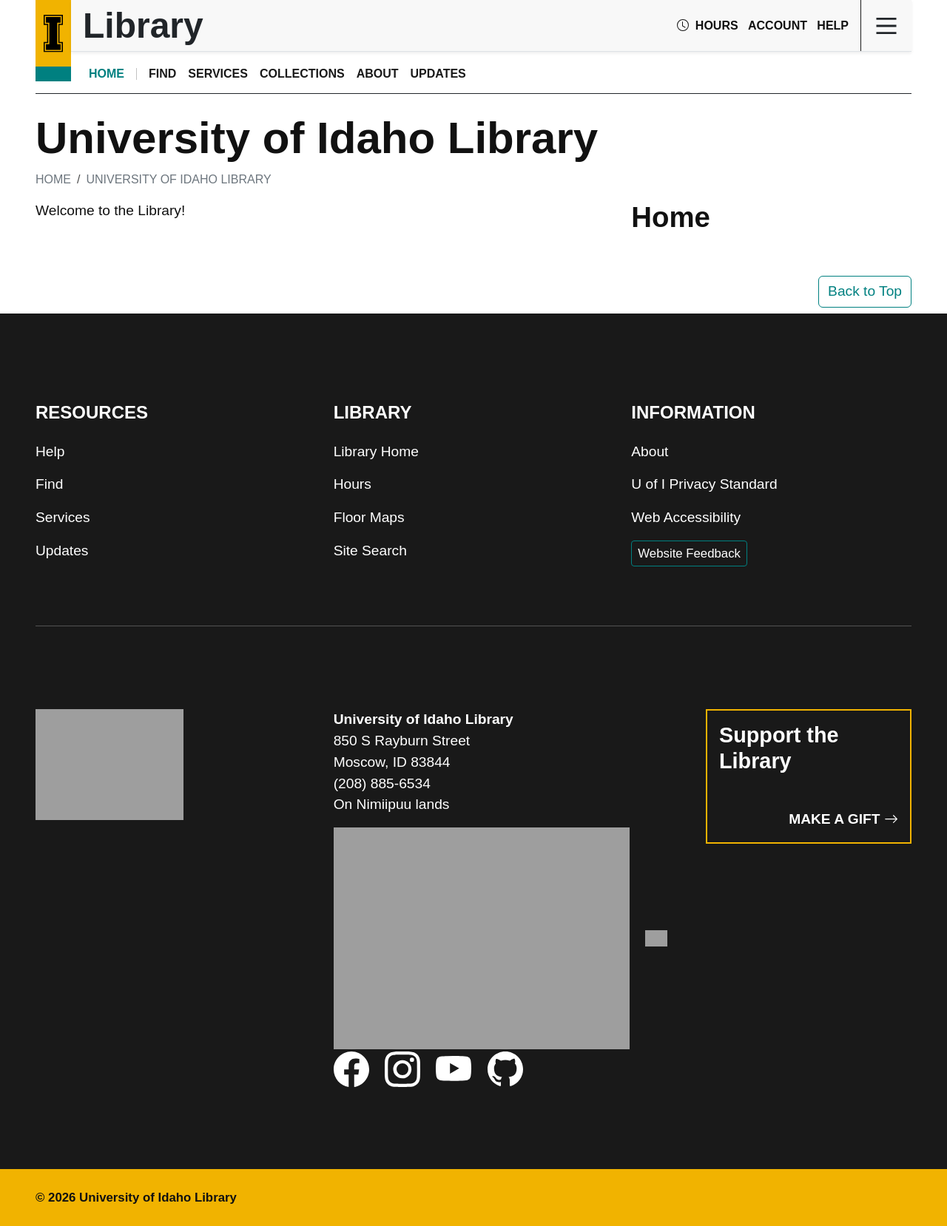
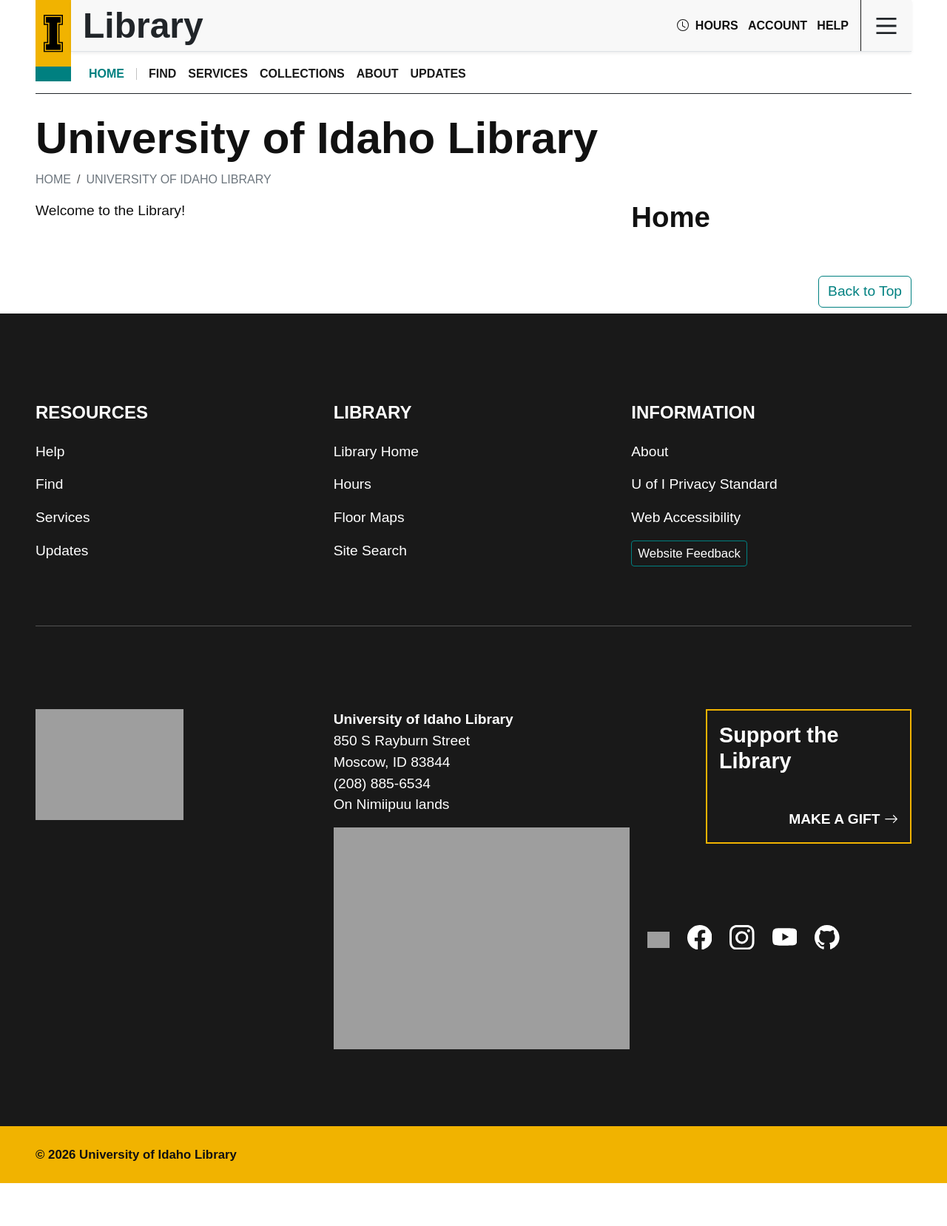
Before and after one commit to uidaholib/mainweb-lib-uidaho, a Jekyll site: the page built from content/index.md, in a window 1280 px wide. Shown: the whole page at 74% size. Built offline with Jekyll 4.4.1, drawn with Linux system fonts in a browser that asks for light colours; after the commit the page ends 1600 px from its top, so only the background shows below that.

Commit message:
tweak social icons

```diff
--- a/_includes/components/social-media-icons.html
+++ b/_includes/components/social-media-icons.html
@@ -1,31 +1,29 @@
-<div class="social-media-icons">
-    <span class="visually-hidden">University of Idaho Library on social media:</span>
-    <ul class="list-inline h1">
-        <li class="list-inline-item"><a href="https://poetry.lib.uidaho.edu/" title="Vandal Poem of the Day" ><img src="{{ '/images/vpod-30.png' | prepend: site.lib-media }}" alt="Vandal Poem of the Day logo"></a></li>
-        <li class="list-inline-item"><a href="https://harvester.lib.uidaho.edu/" title="Idaho Harvester" ><img src="{{ '/images/babyjoe.jpg' | prepend: site.lib-media }}" width="30" alt="Idaho Harvester logo"></a></li>
-        <li class="list-inline-item"><a href="https://www.facebook.com/UofILibrary" title="Facebook" >
+<div class="social-media-icons hstack gap-4 h3">
+    <div class="visually-hidden">University of Idaho Library on social media:</div>
+    <div class="p2"><a href="https://poetry.lib.uidaho.edu/" title="Vandal Poem of the Day" ><img src="{{ '/images/vpod-30.png' | prepend: site.lib-media }}" alt="Vandal Poem of the Day logo"></a></div>
+    <div class="p2"><a href="https://harvester.lib.uidaho.edu/" title="Idaho Harvester" ><img src="{{ '/images/babyjoe.jpg' | prepend: site.lib-media }}" width="30" alt="Idaho Harvester logo"></a></div>
+    <div class="p2"><a href="https://www.facebook.com/UofILibrary" title="Facebook" >
         <svg xmlns="http://www.w3.org/2000/svg" width="16" height="16" fill="currentColor" class="bi bi-facebook" viewBox="0 0 16 16">
         <path d="M16 8.049c0-4.446-3.582-8.05-8-8.05C3.58 0-.002 3.603-.002 8.05c0 4.017 2.926 7.347 6.75 7.951v-5.625h-2.03V8.05H6.75V6.275c0-2.017 1.195-3.131 3.022-3.131.876 0 1.791.157 1.791.157v1.98h-1.009c-.993 0-1.303.621-1.303 1.258v1.51h2.218l-.354 2.326H9.25V16c3.824-.604 6.75-3.934 6.75-7.951"/>
         </svg>
         <span class="visually-hidden">Facebook</span>
-        </a></li>
-        <li class="list-inline-item"><a href="https://www.instagram.com/uofilibrary/" title="Instagram" >
+    </a></div>
+    <div class="p2"><a href="https://www.instagram.com/uofilibrary/" title="Instagram" >
         <svg xmlns="http://www.w3.org/2000/svg" width="16" height="16" fill="currentColor" class="bi bi-instagram" viewBox="0 0 16 16">
         <path d="M8 0C5.829 0 5.556.01 4.703.048 3.85.088 3.269.222 2.76.42a3.9 3.9 0 0 0-1.417.923A3.9 3.9 0 0 0 .42 2.76C.222 3.268.087 3.85.048 4.7.01 5.555 0 5.827 0 8.001c0 2.172.01 2.444.048 3.297.04.852.174 1.433.372 1.942.205.526.478.972.923 1.417.444.445.89.719 1.416.923.51.198 1.09.333 1.942.372C5.555 15.99 5.827 16 8 16s2.444-.01 3.298-.048c.851-.04 1.434-.174 1.943-.372a3.9 3.9 0 0 0 1.416-.923c.445-.445.718-.891.923-1.417.197-.509.332-1.09.372-1.942C15.99 10.445 16 10.173 16 8s-.01-2.445-.048-3.299c-.04-.851-.175-1.433-.372-1.941a3.9 3.9 0 0 0-.923-1.417A3.9 3.9 0 0 0 13.24.42c-.51-.198-1.092-.333-1.943-.372C10.443.01 10.172 0 7.998 0zm-.717 1.442h.718c2.136 0 2.389.007 3.232.046.78.035 1.204.166 1.486.275.373.145.64.319.92.599s.453.546.598.92c.11.281.24.705.275 1.485.039.843.047 1.096.047 3.231s-.008 2.389-.047 3.232c-.035.78-.166 1.203-.275 1.485a2.5 2.5 0 0 1-.599.919c-.28.28-.546.453-.92.598-.28.11-.704.24-1.485.276-.843.038-1.096.047-3.232.047s-2.39-.009-3.233-.047c-.78-.036-1.203-.166-1.485-.276a2.5 2.5 0 0 1-.92-.598 2.5 2.5 0 0 1-.6-.92c-.109-.281-.24-.705-.275-1.485-.038-.843-.046-1.096-.046-3.233s.008-2.388.046-3.231c.036-.78.166-1.204.276-1.486.145-.373.319-.64.599-.92s.546-.453.92-.598c.282-.11.705-.24 1.485-.276.738-.034 1.024-.044 2.515-.045zm4.988 1.328a.96.96 0 1 0 0 1.92.96.96 0 0 0 0-1.92m-4.27 1.122a4.109 4.109 0 1 0 0 8.217 4.109 4.109 0 0 0 0-8.217m0 1.441a2.667 2.667 0 1 1 0 5.334 2.667 2.667 0 0 1 0-5.334"/>
         </svg>
         <span class="visually-hidden">Instagram </span>
-        </a></li>
-        <li class="list-inline-item"><a href="https://www.youtube.com/user/UofILibrary" title="YouTube" >
+    </a></div>
+    <div class="p2"><a href="https://www.youtube.com/user/UofILibrary" title="YouTube" >
         <svg xmlns="http://www.w3.org/2000/svg" width="16" height="16" fill="currentColor" class="bi bi-youtube" viewBox="0 0 16 16">
         <path d="M8.051 1.999h.089c.822.003 4.987.033 6.11.335a2.01 2.01 0 0 1 1.415 1.42c.101.38.172.883.22 1.402l.01.104.022.26.008.104c.065.914.073 1.77.074 1.957v.075c-.001.194-.01 1.108-.082 2.06l-.008.105-.009.104c-.05.572-.124 1.14-.235 1.558a2.01 2.01 0 0 1-1.415 1.42c-1.16.312-5.569.334-6.18.335h-.142c-.309 0-1.587-.006-2.927-.052l-.17-.006-.087-.004-.171-.007-.171-.007c-1.11-.049-2.167-.128-2.654-.26a2.01 2.01 0 0 1-1.415-1.419c-.111-.417-.185-.986-.235-1.558L.09 9.82l-.008-.104A31 31 0 0 1 0 7.68v-.123c.002-.215.01-.958.064-1.778l.007-.103.003-.052.008-.104.022-.26.01-.104c.048-.519.119-1.023.22-1.402a2.01 2.01 0 0 1 1.415-1.42c.487-.13 1.544-.21 2.654-.26l.17-.007.172-.006.086-.003.171-.007A100 100 0 0 1 7.858 2zM6.4 5.209v4.818l4.157-2.408z"/>
         </svg>
         <span class="visually-hidden">YouTube </span>
-        </a></li>
-        <li class="list-inline-item"><a href="https://github.com/uidaholib" title="GitHub" >
+    </a></div>
+    <div class="p2"><a href="https://github.com/uidaholib" title="GitHub" >
         <svg xmlns="http://www.w3.org/2000/svg" width="16" height="16" fill="currentColor" class="bi bi-github" viewBox="0 0 16 16">
         <path d="M8 0C3.58 0 0 3.58 0 8c0 3.54 2.29 6.53 5.47 7.59.4.07.55-.17.55-.38 0-.19-.01-.82-.01-1.49-2.01.37-2.53-.49-2.69-.94-.09-.23-.48-.94-.82-1.13-.28-.15-.68-.52-.01-.53.63-.01 1.08.58 1.23.82.72 1.21 1.87.87 2.33.66.07-.52.28-.87.51-1.07-1.78-.2-3.64-.89-3.64-3.95 0-.87.31-1.59.82-2.15-.08-.2-.36-1.02.08-2.12 0 0 .67-.21 2.2.82.64-.18 1.32-.27 2-.27s1.36.09 2 .27c1.53-1.04 2.2-.82 2.2-.82.44 1.1.16 1.92.08 2.12.51.56.82 1.27.82 2.15 0 3.07-1.87 3.75-3.65 3.95.29.25.54.73.54 1.48 0 1.07-.01 1.93-.01 2.2 0 .21.15.46.55.38A8.01 8.01 0 0 0 16 8c0-4.42-3.58-8-8-8"/>
         </svg>
         <span class="visually-hidden">GitHub </span>
-        </a></li>
-    </ul>
+    </a></div>
 </div>
```
Lines whose indentation alone changed are shown as unchanged.
